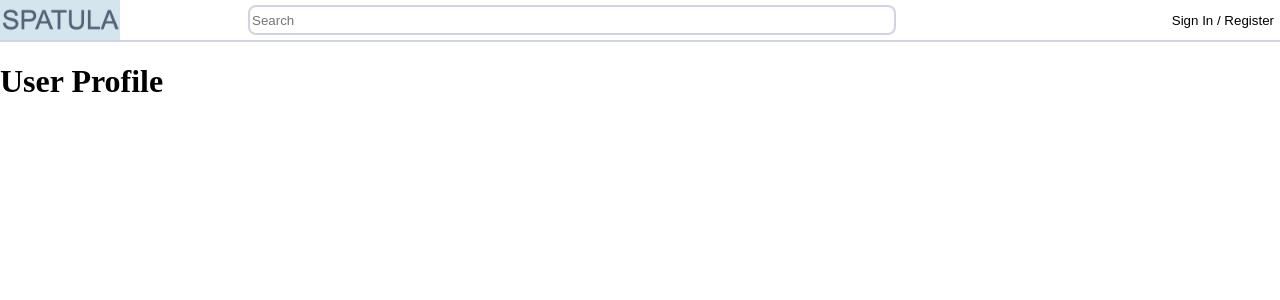
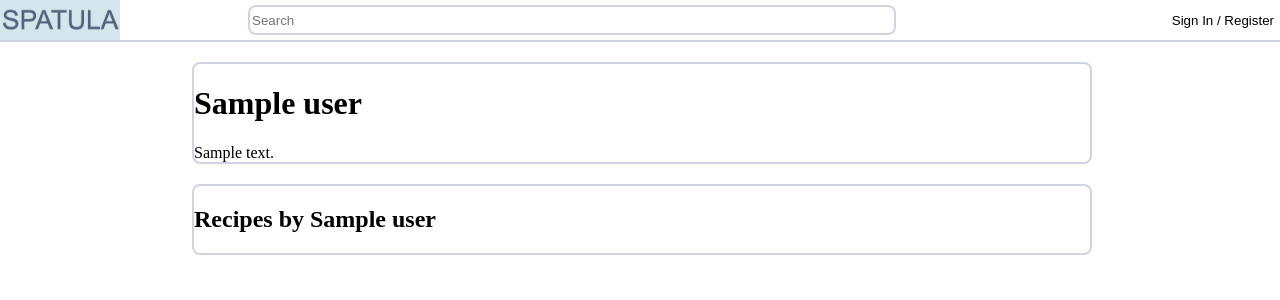
Before and after one commit to nathanwelsh8/spatula, a Django app: template spatula_project/templates/spatula/profile.html in a window 1280 px wide. Shown: the top 300 px of the page. Run offline with Django 3.2, Linux system fonts and the light colour scheme; the template is opened without the code that fills it: most values are stand-ins (such as "Sample title", 1, 10 or a date in 2020).

Commit message:
basic profile page working with url slugs

```diff
--- a/spatula_project/spatulaApp/admin.py
+++ b/spatula_project/spatulaApp/admin.py
@@ -1,5 +1,8 @@
 from django.contrib import admin
-from spatulaApp.models import Recipe
+from spatulaApp.models import Recipe, UserProfile, Image, UserImage
 # Register your models here.
 
 admin.site.register(Recipe)
+admin.site.register(UserProfile)
+admin.site.register(Image)
+admin.site.register(UserImage)
--- a/spatula_project/spatulaApp/models.py
+++ b/spatula_project/spatulaApp/models.py
@@ -21,6 +21,8 @@ class UserProfile(models.Model):
     bio  = models.TextField(blank=True)
     slug            = models.SlugField(unique=True, blank=True)
 
+    # profile_pic = models.OneToOneField(Image)
+
     # users rating is calculated live when userinfo requested.
     # no user rating to be stored
 
@@ -30,7 +32,7 @@ class UserProfile(models.Model):
     # username slug is used for the URL name mappings
     def save(self, *args, **kwargs):
         self.slug = slugify(str(self.__str__()))
-        super(Category,self).save(*args,**kwargs)
+        super(UserProfile,self).save(*args,**kwargs)
 
 class Category(models.Model):
 
@@ -107,7 +109,7 @@ class Recipe(models.Model):
 class Image(models.Model):
 
     # this might work?
-    def images_path():
+    def images_path(self):
         return os.path.join(settings.IMAGES_DIR, 'images')
 
     #image      = models.FilePathField(path=images_path)
--- a/spatula_project/spatulaApp/urls.py
+++ b/spatula_project/spatulaApp/urls.py
@@ -10,6 +10,5 @@ urlpatterns = [
      path('', views.index, name='index'),
      path('register', views.register, name='register'),
      path('add_recipe/', views.add_recipe, name='add_recipe'),
-     # will change profile path to  '<slug:account_name_slug>/'
-     path('profile', views.profile, name='profile'),
+     path('<slug:account_name_slug>/', views.show_profile, name='show_profile'),
  ] + static(settings.MEDIA_URL, document_root=settings.MEDIA_ROOT)
--- a/spatula_project/templates/spatula/profile.html
+++ b/spatula_project/templates/spatula/profile.html
@@ -2,11 +2,40 @@
 {% load staticfiles %}
 
 {% block title_block %}
-	Profileeeeeeeee
+	User - {{ profile.user }}
 {% endblock %}
 
 {% block body_block %}
-<h1>User Profile</h1>
+<style>
+
+		#profile_section{
+			width: 70%;
+			margin: 20px;
+			margin-left: 15%;
+			border: 2px solid #d1d4e0;
+			border-radius: 8px;
+		}
+
+		#recipe_list{
+			width: 70%;
+			margin: 20px;
+			margin-left: 15%;
+			border: 2px solid #d1d4e0;
+			border-radius: 8px;
+		}
+</style>
+
+<div id="profile_section">
+	<h1>{{ profile.user }}</h1>
+	{{profile.bio}}
+</div>
+
+
+<div id="recipe_list">
+	<h2>Recipes by {{ profile.user }}</h2>
+
+</div>
+
 
 
 {% endblock %}
```
Also changed, not shown: spatula_project/spatulaApp/views.py (+20 -3 lines).
